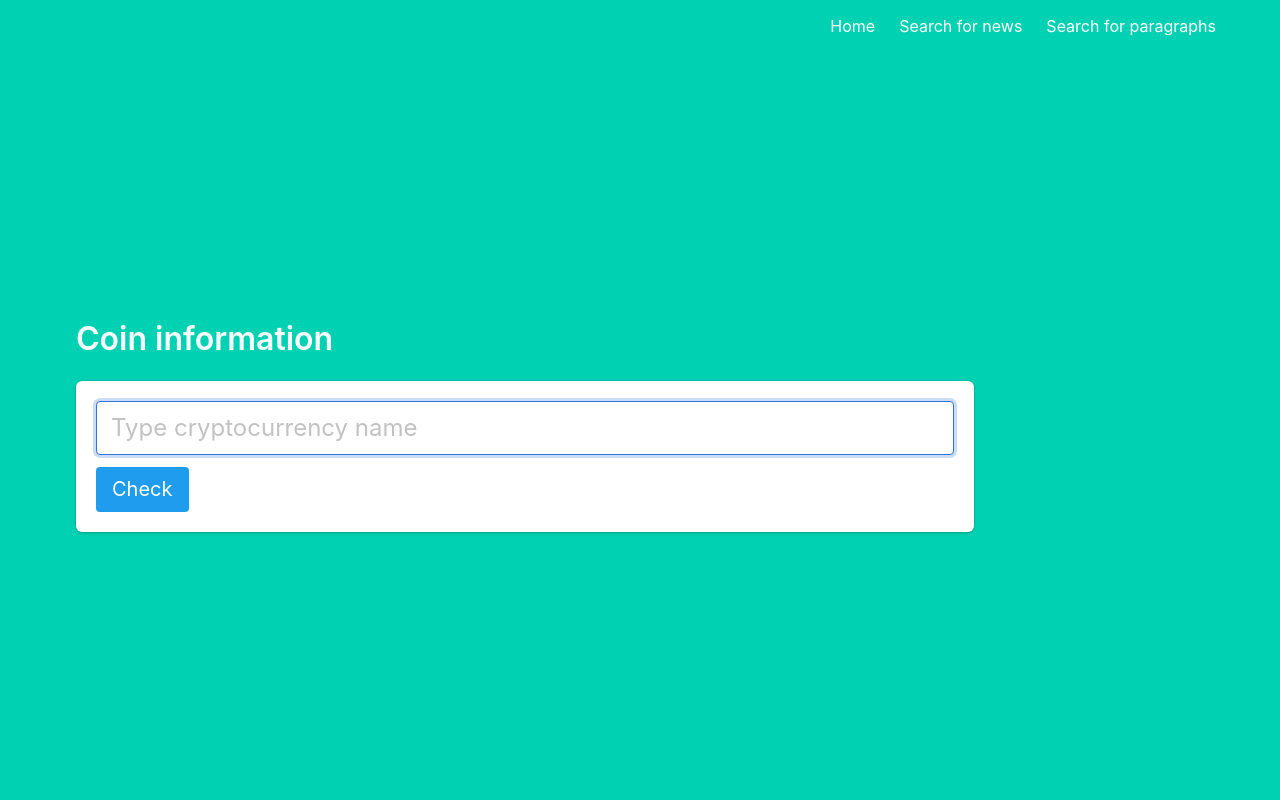
After one commit to daurbek-abrikov/adv_python_flask_scrapper_with_db, a Flask app: page /paragraphs in a window 1280 px wide. The commit adds this page. Run offline with Flask 2, Linux system fonts and the light colour scheme.

Commit message:
Added paragraphs

```diff
--- a/src/app.py
+++ b/src/app.py
@@ -5,8 +5,9 @@ from selenium import webdriver
 from webdriver_manager.chrome import ChromeDriverManager
 import requests
 
+
 app = Flask(__name__)
-app.config['SQLALCHEMY_DATABASE_URI'] = 'postgresql://postgres:PASSWORD@localhost:5432/NAME'
+app.config['SQLALCHEMY_DATABASE_URI'] = 'postgresql://postgres:785213@localhost:5432/pythonFlaskDB'
 app.config['SECRET_KEY'] = 'thisismyflasksecretkey'
 
 db = SQLAlchemy(app)
@@ -27,8 +28,8 @@ def home():
     return render_template('home.html')
 
 
-@app.route('/coin', methods=['POST'])
-def find_coin():
+@app.route('/news', methods=['POST'])
+def find_coin_news():
     coin_name = refactoreCoinName(request.form.get('coin_name'))
 
     res = News.query.filter_by(coin=coin_name).all()
@@ -43,7 +44,7 @@ def find_coin():
 
         soup = BeautifulSoup(browser.page_source, 'html.parser')
         headers_list = soup.find_all('h3', {'class': 'sc-1q9q90x-0 gEZmSc'})
-        p_list = soup.find_all('p', {'class': 'q7nmo0-0 svowul-3 ddtKCV'})
+        p_list = soup.find_all('p', {'class': 'sc-1eb5slv-0 svowul-3 ddtKCV'})
         headers_text = [h.text for h in headers_list]
         p_text = [p.text for p in p_list]
 
@@ -53,14 +54,44 @@ def find_coin():
         db.session.commit()
 
         res = News.query.filter_by(coin=coin_name).all()
-        return render_template('coin.html', results=res)
+        return render_template('news.html', results=res)
+
+    return render_template('news.html', results=res)
 
 
-    return render_template('coin.html', results=res)
+@app.route('/news', methods=['GET'])
+def coin_news():
+    return render_template('news.html')
 
-@app.route('/coin', methods=['GET'])
-def coin():
-    return render_template('coin.html')
+
+@app.route('/paragraphs', methods=['POST'])
+def find_coin_paragraphs():
+    coin_name = refactoreCoinName(request.form.get('coin_name'))
+
+    res = News.query.filter_by(coin=coin_name).all()
+
+    if not res:
+        URL = "https://coinmarketcap.com/currencies/" + coin_name +"/"
+        r = requests.get(URL)
+
+        soup = BeautifulSoup(r.text, 'html.parser')
+        header_tags = soup.find_all(['h1'])
+        paragraph_tags = soup.find_all(['p'])
+
+        for p in paragraph_tags:
+            paragraphs = Paragraphs(coin=coin_name, header=header_tags[0].text, paragraph=p.text)
+            db.session.add(paragraphs)
+        db.session.commit()
+
+        res = Paragraphs.query.filter_by(coin=coin_name).all()
+        return render_template('paragraphs.html', results=res)
+
+    return render_template('paragraphs.html', results=res)
+
+
+@app.route('/paragraphs', methods=['GET'])
+def coin_paragraphs():
+    return render_template('paragraphs.html')
 
 
 class News(db.Model):
@@ -75,6 +106,21 @@ class News(db.Model):
         self.header = header
         self.paragraph = paragraph
 
+    def __repr__(self):
+        return f"News('{self.header}', '{self.paragraph}')"
+
+
+class Paragraphs(db.Model):
+    __tablename__ = 'Paragraphs'
+    id = db.Column('id', db.Integer, primary_key=True)
+    coin = db.Column('coin', db.String(80))
+    header = db.Column('header', db.Text)
+    paragraph = db.Column('paragraph', db.Text)
+
+    def __init__(self, coin, header, paragraph):
+        self.coin = coin
+        self.header = header
+        self.paragraph = paragraph
 
     def __repr__(self):
         return f"News('{self.header}', '{self.paragraph}')"
--- a/src/templates/base.html
+++ b/src/templates/base.html
@@ -21,8 +21,11 @@
                             <a href="{{ url_for('home') }}" class="navbar-item">
                                 Home
                             </a>
-                            <a href="{{ url_for('find_coin') }}" class="navbar-item">
-                                Search
+                            <a href="{{ url_for('find_coin_news') }}" class="navbar-item">
+                                Search for news
+                            </a>
+                            <a href="{{ url_for('find_coin_paragraphs') }}" class="navbar-item">
+                                Search for paragraphs
                             </a>
                         </div>
                     </div>
--- a/src/templates/coin.html
+++ b/src/templates/news.html
@@ -2,7 +2,7 @@
 
 {% block content %}
 <div class="column is-four-fifths">
-    <h3 class="title">Coin data</h3>
+    <h3 class="title">Coin news</h3>
     <div class="box">
       {% with messages = get_flashed_messages() %}
       {% if messages %}
--- /dev/null
+++ b/src/templates/paragraphs.html
@@ -0,0 +1,32 @@
+{% extends "base.html" %}
+
+{% block content %}
+<div class="column is-four-fifths">
+    <h3 class="title">Coin information</h3>
+    <div class="box">
+      {% with messages = get_flashed_messages() %}
+      {% if messages %}
+          <div class="notification is-danger">
+              {{ messages[0] }}
+          </div>
+      {% endif %}
+      {% endwith %}
+        <form method="POST" action="">
+            <div class="field">
+                <div >
+                    <input class="input is-large" type="text" name="coin_name" placeholder="Type cryptocurrency name" autofocus="">
+                </div>
+            </div>
+
+            <button class="button is-block is-info is-medium">Check</button>
+        </form>
+
+        {% for result in results %}
+          <div class="column is-narrow">
+            <h1 class='has-text-weight-bold'>{{ result.header }}</h1>
+            <p class="article-content">{{ result.paragraph }}</p>
+          </div>
+        {% endfor %}
+    </div>
+</div>
+{% endblock %}
```
